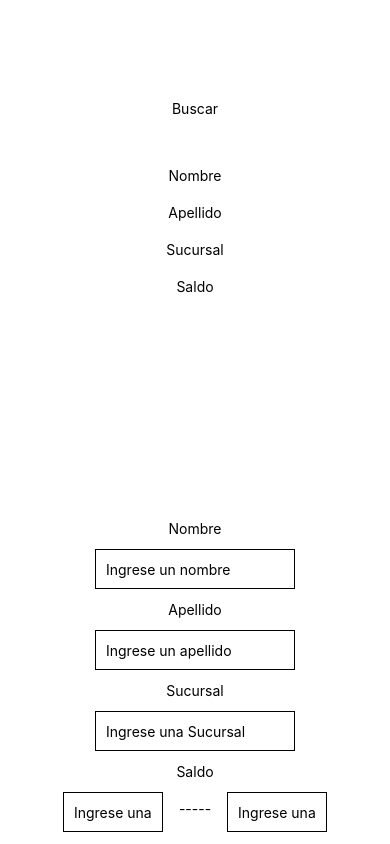
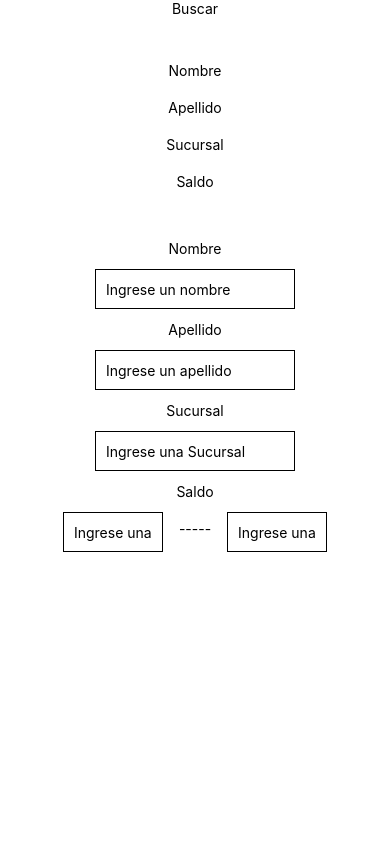
Before and after one commit to alejandrogrosso/Tp-Final, a React Native app: screen / in a window 390 px wide. Built offline with nearby package versions, Linux system fonts and the light colour scheme.

Commit message:
Arreglo de pantalla

```diff
--- a/App.js
+++ b/App.js
@@ -19,16 +19,6 @@ export default function App() {
   );
 }
 const styles = StyleSheet.create({
-  container: {
-    flex: 1,
-    backgroundColor: '#fff',
-    marginTop: Constants.statusBarHeight
 
-  },
-  button: {
-    alignItems: 'center',
-    padding: 5,
-    marginBottom: 10,
-    backgroundColor: '#8FCFF2'
-  }
+
 });
--- a/pages/search/search.js
+++ b/pages/search/search.js
@@ -1,5 +1,5 @@
 import React from 'react';
-import { StyleSheet, Text, View, TextInput, Button, Alert, TouchableOpacity } from 'react-native';
+import { StyleSheet, Text, View, TextInput, TouchableOpacity } from 'react-native';
 import Constants from "expo-constants";
 const camposRol =
 {
@@ -9,25 +9,38 @@ const camposRol =
     "Saldo": "27000"
 }
 export default function Search() {
+
     const [nombre, onChangeNombre] = React.useState(null);
     const [apellido, onChangeApellido] = React.useState(null);
     const [sucursal, onChangeSucursal] = React.useState(null);
     const [saldoMin, onChangeSaldoMin] = React.useState(null);
     const [saldoMax, onChangeSaldoMax] = React.useState(null);
+
+    function imprimir(input) {
+        return (
+            <View>
+                <Text>{input}</Text>
+                <TextInput
+                    style={styles.input}
+                    onChangeText={onChangeNombre}
+                    value={input}
+                    placeholder="Ingrese un "
+                />
+            </View>
+        );
+    }
     return (
+
         <View style={styles.container}>
 
+            <Text styles={styles.text}>Buscar</Text>
 
 
-            <View style={{ margin: 50 }}></View>
-            <Text>Buscar</Text>
-            <View style={{ margin: 20 }}></View>
-
-            <View style={styles.container}>{
+            <View style={styles.contenedorBotones}>{
                 Object.keys(camposRol).map((x, index) => (
 
-                    <TouchableOpacity key={index}>
-                        <View style={styles.Button}>
+                    <TouchableOpacity key={index} onPress={() => imprimir(x)}>
+                        <View style={styles.button}>
                             <Text>{x}</Text>
                         </View>
 
@@ -57,36 +70,37 @@ export default function Search() {
             <TextInput
                 style={styles.input}
                 onChangeText={onChangeSucursal}
-                value={apellido}
+                value={sucursal}
                 placeholder="Ingrese una Sucursal"
             />
             <Text>Saldo</Text>
             <View style={styles.inline}>
                 <TextInput
                     style={styles.inputSaldo}
-                    onChangeText={onChangeSucursal}
-                    value={apellido}
+                    onChangeText={onChangeSaldoMin}
+                    value={saldoMin}
                     placeholder="Ingrese una Sucursal"
                 />
                 <Text style={{ marginTop: 20 }}> ----- </Text>
                 <TextInput
                     style={styles.inputSaldo}
-                    onChangeText={onChangeSucursal}
-                    value={apellido}
+                    onChangeText={onChangeSaldoMax}
+                    value={saldoMax}
                     placeholder="Ingrese una Sucursal"
                 />
 
             </View>
 
-        </View>
+        </View >
     );
 }
 
 const styles = StyleSheet.create({
-    Button: {
+    button: {
         margin: 10,
         display: 'flex',
         color: 'black',
+
     },
     input: {
         height: 40,
@@ -100,27 +114,29 @@ const styles = StyleSheet.create({
         width: 100,
         margin: 12,
         borderWidth: 1,
-        padding: 10
+        padding: 10,
+
     },
     inline: {
-
         flexDirection: 'row',
     },
     espacio: {
         margin: 20,
     },
     container: {
-        backgroundColor: "#fff",
-        flex: 1,
+        marginTop: Constants.statusBarHeight,
+        alignItems: 'center',
+    },
+    contenedorBotones: {
+        marginTop: 35,
         alignItems: 'center',
 
     },
-    button: {
-        alignItems: 'center',
-        padding: 5,
-        marginBottom: 10,
-        backgroundColor: '#8FCFF2'
+
+    text: {
+        fontSize: 200,
     }
 
 
+
 });
```
